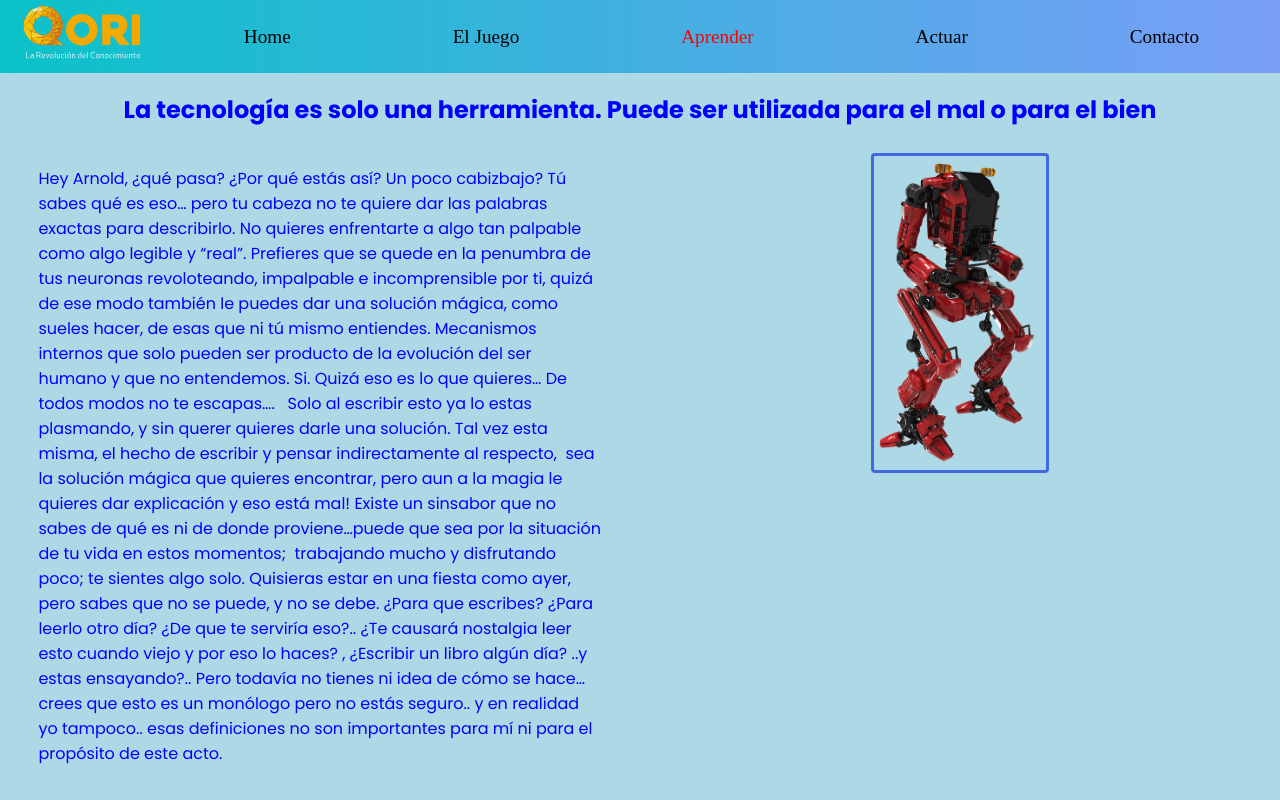
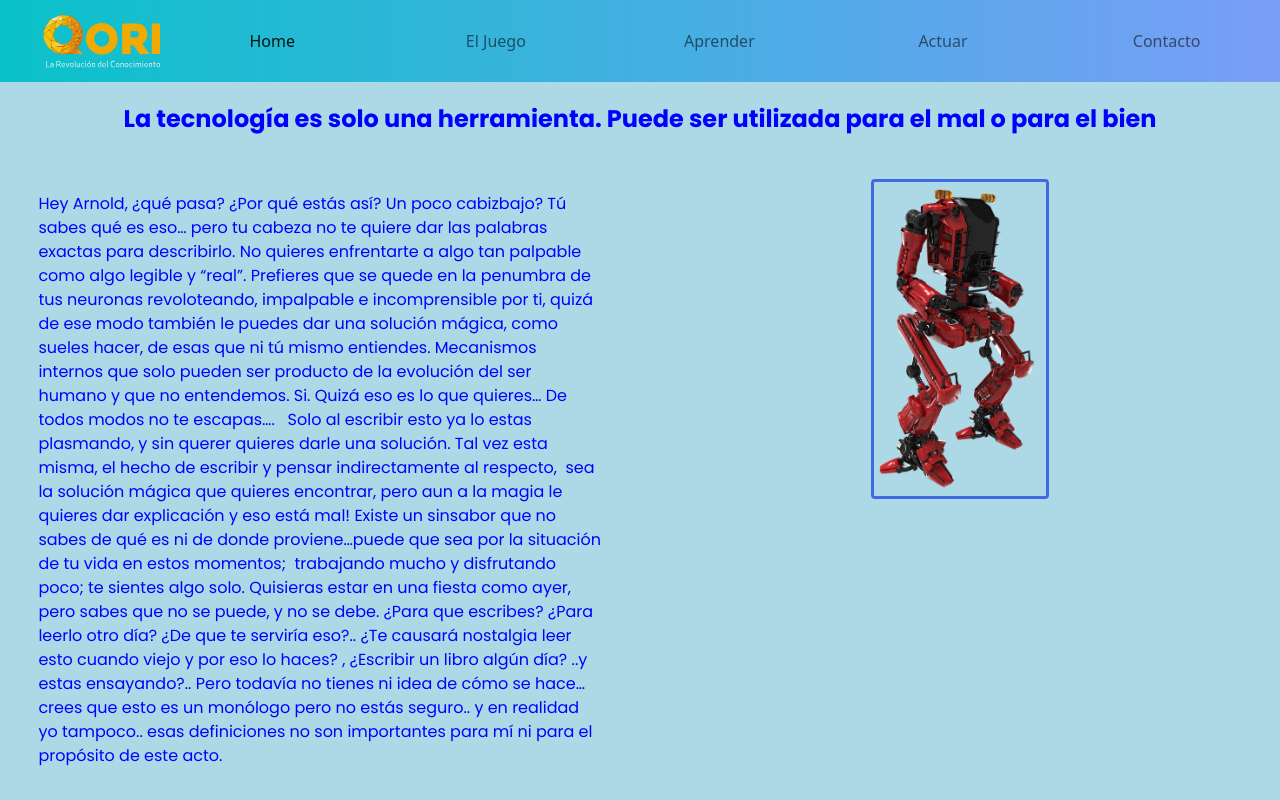
Before and after one commit to Erick-Osterling/Proyecto-Final-FrontEnd, a plain HTML site: page aprender.html in a window 1280 px wide. Shown: the top 800 px of the page. Drawn offline with nearby package versions, Linux system fonts and the light colour scheme.

Commit message:
Navbar añadido con bootstrap

```diff
--- a/aprender.html
+++ b/aprender.html
@@ -3,23 +3,29 @@
 <head>
 	<meta charset="utf-8">
 	<meta name="viewport" content="width=device-width, initial-scale=1">
+	<link rel="stylesheet" type="text/css" href="styles.css">
+	<link href="https://cdn.jsdelivr.net/npm/bootstrap@5.0.2/dist/css/bootstrap.min.css" rel="stylesheet" integrity="sha384-EVSTQN3/azprG1Anm3QDgpJLIm9Nao0Yz1ztcQTwFspd3yD65VohhpuuCOmLASjC" crossorigin="anonymous">
 	<title>Despertar mundial</title>
-	<link rel="stylesheet" type="text/css" href="styles.css">
 </head>
 <body class="noIndexBody">
-	<div class="navBar">
-		<div class="logo">
-			<a href="index.html"><img class="qoriLogo" src="imagenes/logo_qori.svg" alt="logo qori"></a>
+	<nav class="navbar navbar-expand-lg navbar-light bootnavbar container-fluid">
+		<div class="container-fluid">
+		  <a class="navbar-brand" href="#"><img class="qoriLogo" src="imagenes/logo_qori.svg" alt="logo qori"></a>
+		  <button class="navbar-toggler" type="button" data-bs-toggle="collapse" data-bs-target="#navbarNavAltMarkup" aria-controls="navbarNavAltMarkup" aria-expanded="false" aria-label="Toggle navigation">
+			<span class="navbar-toggler-icon"></span>
+		  </button>
+		  <div class="collapse row navbar-collapse" id="navbarNavAltMarkup">
+			<div class="navbar-nav justify-content-between">
+			  <a class="nav-link text-center col-md-2 active" aria-current="page" href="#">Home</a>
+			  <a class="nav-link text-center col-md-2" href="index.html">El Juego</a>
+			  <a class="nav-link text-center col-md-2" href="conocimientox.html">Aprender</a>
+			  <a class="nav-link text-center col-md-2" href="aprender.html">Actuar</a>
+			  <a class="nav-link text-center col-md-2" href="#">Contacto</a>
+			</div>
+		  </div>
 		</div>
-		<ul>
-			<li><a href="index.html">Home</a></li>
-			<li><a href="conocimientox.html">El Juego</a></li>
-			<li><a href="aprender.html" class="activo">Aprender</a></li>
-			<li><a href="actuar.html">Actuar</a></li>
-			<li><a href="contacto.html">Contacto</a></li>
-		</ul>
+	</nav>
 
-	</div>
 
 	<p class="titulos">La tecnología es solo una herramienta. Puede ser utilizada para el mal o para el bien</p>
 
--- a/styles.css
+++ b/styles.css
@@ -50,6 +50,22 @@
 	background-size: cover;
 
 }
+
+/* clases complementarias a bootstrap */
+
+.bootnavbar {
+	background: linear-gradient(to right, rgb(10, 194, 201), #6687ffb8);
+}
+
+.borde {
+	border: solid red 1px;
+}
+
+.navbar-brand {
+
+}
+
+/* fin de clases complementarias para bootstrap */
 
 .navBar {
 	background: linear-gradient(to right, rgb(10, 194, 201), #6687ffb8);
```
Also changed, not shown: actuar.html (+17 -11 lines), conocimientox.html (+18 -12 lines), contacto.html (+2 -1 lines), index.html (+23 -1 lines).
